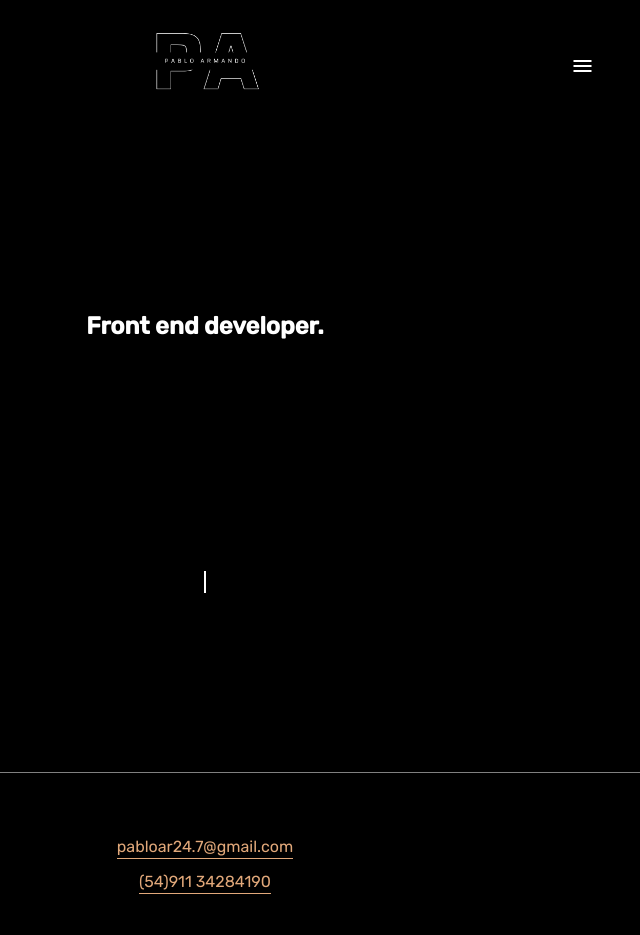
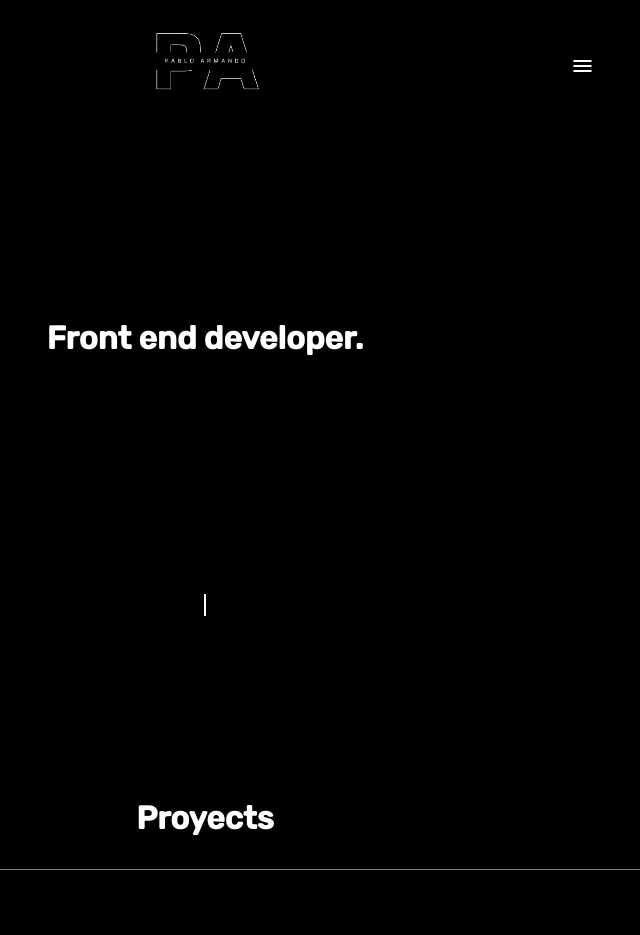
Before and after one commit to Pablito-1988/pablo-armando, a React (Create React App) app: page / in a window 1280 px wide. Shown: the top 935 px of the page, without its empty margins (435-1075 px from the left). Built offline with nearby package versions, Linux system fonts and the light colour scheme.

Commit message:
added proyects seccion

```diff
--- a/src/Components/Home/Home.css
+++ b/src/Components/Home/Home.css
@@ -19,6 +19,7 @@
 }
 .arrow_active{
     margin-top: 10rem;
+    width: 0;
     border: 1px solid black;
     animation: pointer 2.5s infinite;
     transition: 1s;
@@ -44,7 +45,9 @@
     padding-bottom: 10rem;
     background-color: white;
     transition: 1s;
+
 }
+
 .homeAnimation__text{
     display: flex;
     flex-direction: column;
@@ -55,11 +58,27 @@
     color: black;
 }
 .test{
-
+    font-size: 2rem;
     color: white;
     transition: 1s;
 }
 .test1{
+    font-size: 2rem;
     color: black;
     transition: 1s;
 }
+
+.proyectsSeccion{
+    display: flex;
+    flex-direction: column;
+    align-items: center;
+    justify-content: center;
+    width: 100%;
+    background-color: black;
+}
+.proyectsTitle{
+    color: white;
+    font-size: 2rem;
+
+    margin-bottom: 2rem;
+}
--- a/src/Components/Home/Home.js
+++ b/src/Components/Home/Home.js
@@ -24,12 +24,18 @@ const [arrow , setArrow] = useState('arrow');
             <section>
                 <div  className={background}>
                     <div className="homeAnimation__text">
-                        <h1  className={test}>Front end developer.</h1>
-                        <p>Bulding better webs</p>
+                        <h1 className={test} >Front end developer.</h1>
+                        <p >Bulding better webs</p>
                         <span className={arrow}></span>
                       </div>
                 </div>
             </section>
+            <section>
+                <div className='proyectsSeccion'>
+                    <h2 className='proyectsTitle'>Proyects</h2>
+
+                </div>
+              </section>
         </div>
     );
 };
```
